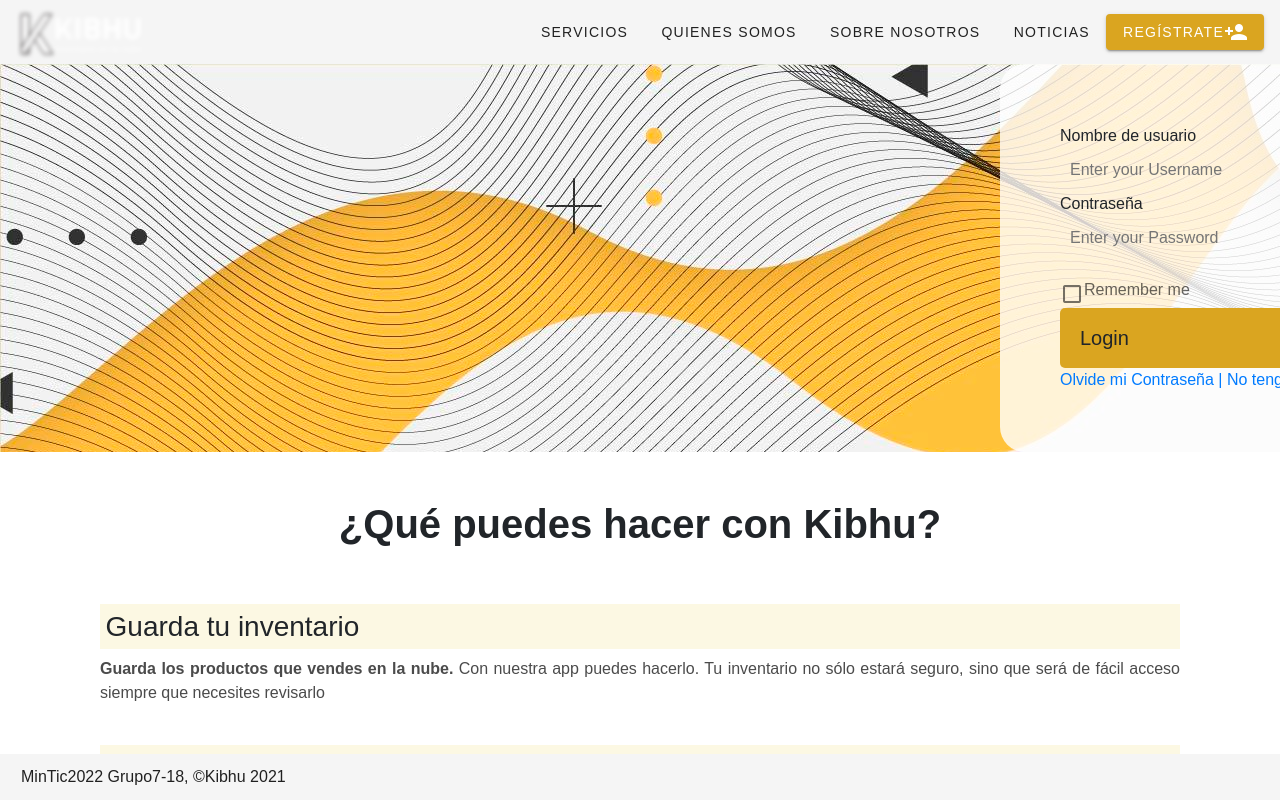
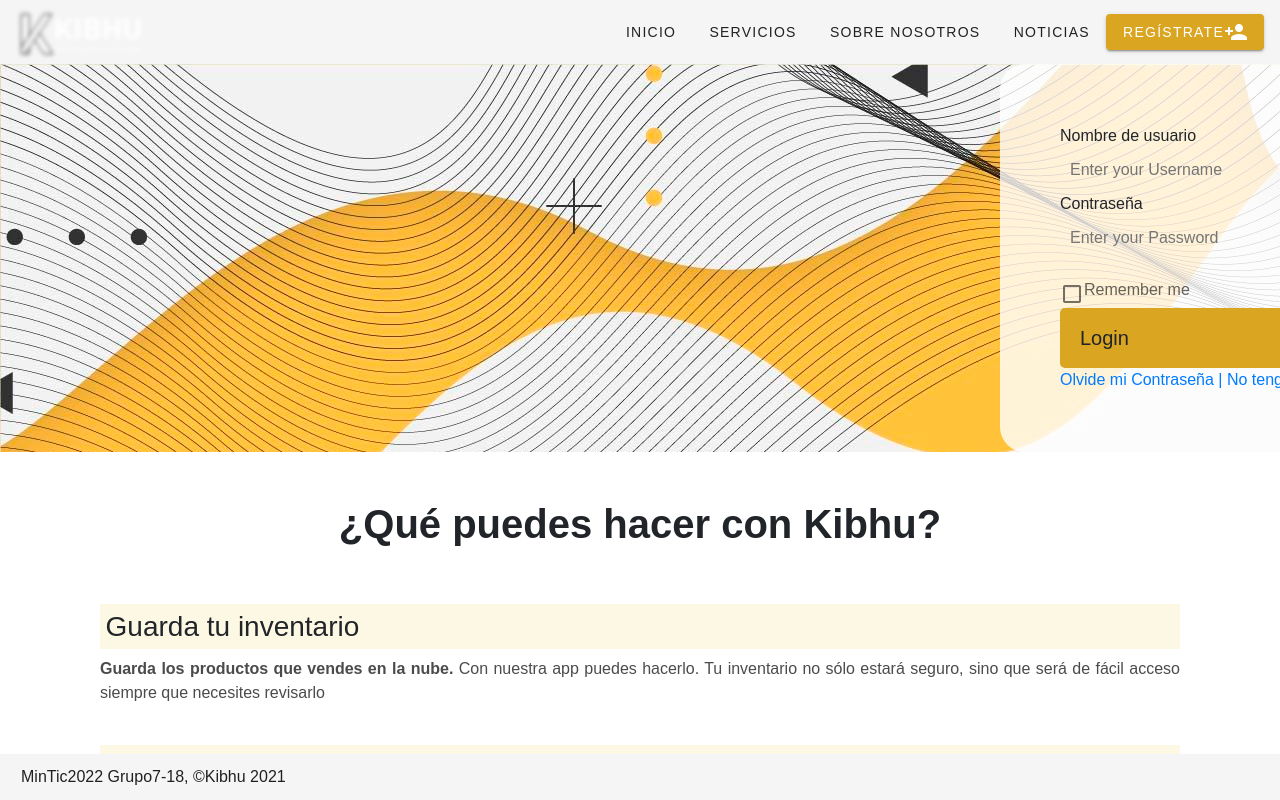
Before and after one commit to Acosticahub/VueGrupo7-18, a Vue app in the folder Frontend/kibhu/: page / in a window 1280 px wide. Shown: the top 800 px of the page. Built offline with nearby package versions, Linux system fonts and the light colour scheme.

Commit message:
ajustes Inicio

```diff
--- a/Frontend/kibhu/src/components/Web/HeaderHome.vue
+++ b/Frontend/kibhu/src/components/Web/HeaderHome.vue
@@ -15,28 +15,29 @@
 
         <div>
             <v-btn
-            href="#"
+            href="#LoginWeb"
+            depressed
+            text
+            class="text-decoration-none black--text ma-12"
+            >Inicio</v-btn
+            >
+            <v-btn
+            href="#Precios"
             depressed
             text
             class="text-decoration-none black--text ma-12 depressed"
             >Servicios</v-btn
             >
+
             <v-btn
-            href="#"
-            depressed
-            text
-            class="text-decoration-none black--text ma-12"
-            >Quienes somos</v-btn
-            >
-            <v-btn
-            href="#"
+            href="#SobreNosotros"
             depressed
             text
             class="text-decoration-none black--text ma-12"
             >Sobre Nosotros</v-btn
             >
             <v-btn
-            href="#"
+            href="#Noticias"
             depressed
             text
             class="text-decoration-none black--text ma-12"
--- a/Frontend/kibhu/src/components/Web/LoginHome.vue
+++ b/Frontend/kibhu/src/components/Web/LoginHome.vue
@@ -1,5 +1,5 @@
     <template>
-  <div class="login">
+  <div class="login" id="LoginWeb">
     <div class="contenedor">
       <span>Nombre de usuario</span>
       <input type="text" placeholder="Enter your Username" />
@@ -15,7 +15,7 @@
       ></v-checkbox>
 
       <router-link to="/appkibhu" type="submit" value="Login" class="button" >Login</router-link>
-      <div>
+      <div class="config cuenta">
         <a href="">Olvide mi Contraseña | </a>
         <a href="">No tengo cuenta</a>
       </div>
@@ -26,6 +26,7 @@
 </script>
 
 <style>
+
 .contenedor {
   width: 500px;
   position: relative;
--- a/Frontend/kibhu/src/components/Web/Noticias.vue
+++ b/Frontend/kibhu/src/components/Web/Noticias.vue
@@ -1,5 +1,5 @@
 <template>
-  <div class="bloque">
+  <div class="bloque" id="Noticias">
     <br />
     <center><h1><b>Noticias sobre Kibhu</b></h1></center>
     <br />
--- a/Frontend/kibhu/src/components/Web/Precios.vue
+++ b/Frontend/kibhu/src/components/Web/Precios.vue
@@ -1,5 +1,5 @@
 <template>
-  <div class="pricing text-center bloque">
+  <div class="pricing text-center bloque" id="Precios">
     <br />
     <h1><b>Precios</b></h1><br>
     <p>
--- a/Frontend/kibhu/src/components/Web/Servicios.vue
+++ b/Frontend/kibhu/src/components/Web/Servicios.vue
@@ -1,5 +1,5 @@
 <template>
-  <div class="presentation bloque">
+  <div class="presentation bloque" id="Servicios">
     <div class="title">
       <br /><br />
       <h1><b>¿Qué puedes hacer con Kibhu?</b></h1>
--- a/Frontend/kibhu/src/components/Web/SobreNosotros.vue
+++ b/Frontend/kibhu/src/components/Web/SobreNosotros.vue
@@ -1,5 +1,5 @@
 <template>
-  <div class="bloque">
+  <div class="bloque" id="SobreNosotros">
     <br>
     <center><h1><b>Sobre Nosotros</b></h1></center>
     <br />
```
